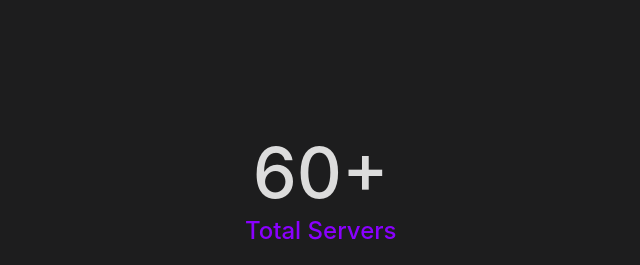
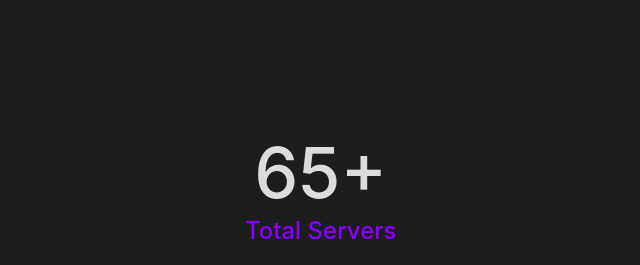
Before and after one commit to VetlixDev/cypher-dashboard, a plain HTML site: page Bot-Template-master/index.html in a window 1280 px wide. Shown: the part 1440-1705 px from the top of the page, 106-746 px from the left. Drawn offline with nearby package versions, Linux system fonts and the light colour scheme; files whose address does not match are found by name.

Commit message:
Update index.html

```diff
--- a/Bot-Template-master/index.html
+++ b/Bot-Template-master/index.html
@@ -74,7 +74,7 @@
             <div class="container-fluid text-white">
                 <div class="row row-cols-3 justify-content-center" style="color: var(--secondary-text-color);">
                     <div class="col-auto col-md-6 col-lg-4 text-center pb-5 pt-5 number-item love_counter">
-                        <h1 class="love_count" style="font-size: 70px;"><strong>60</strong></h1>
+                        <h1 class="love_count" style="font-size: 70px;"><strong>65</strong></h1>
                         <h4 style="color: var(--main-color);margin-top: -6px;">Total Servers</h4>
                     </div>
                     <div class="col-auto col-lg-4 text-center align-self-center pb-5 pt-5 love_counter">
```
